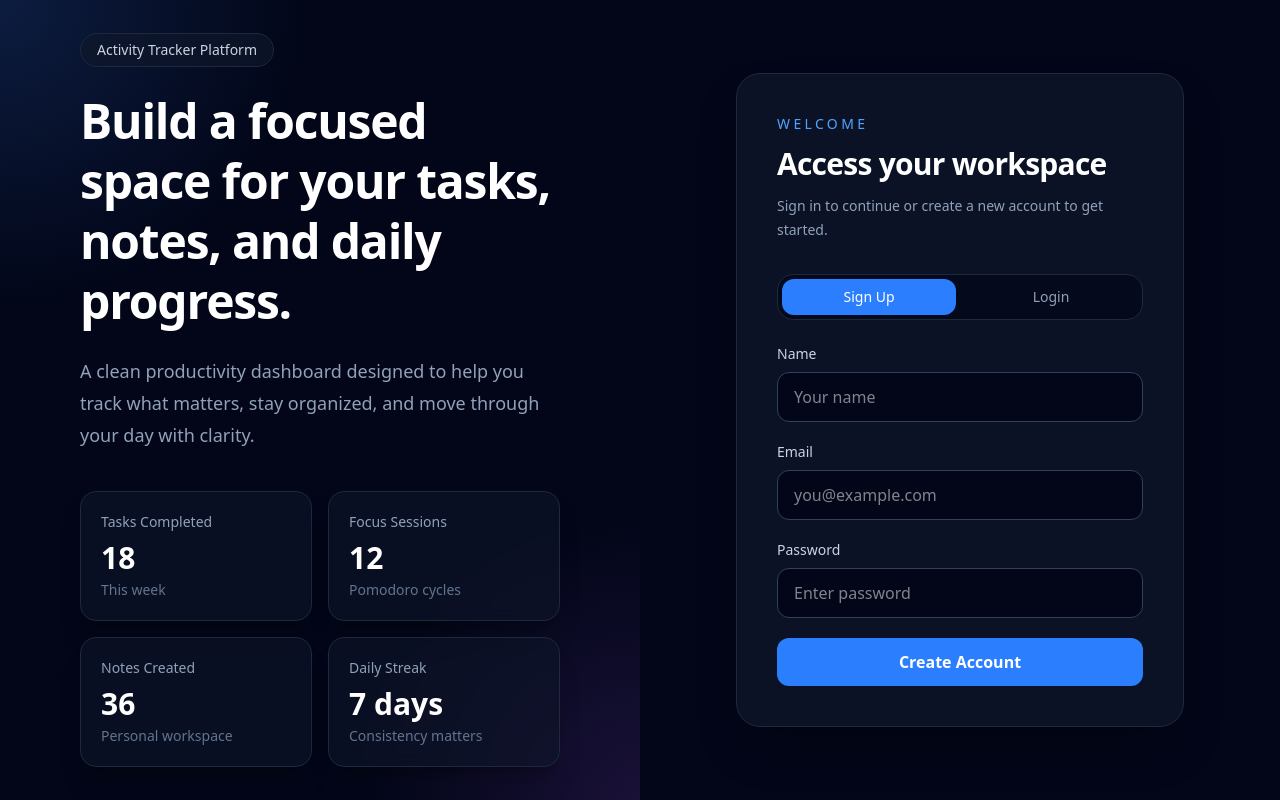
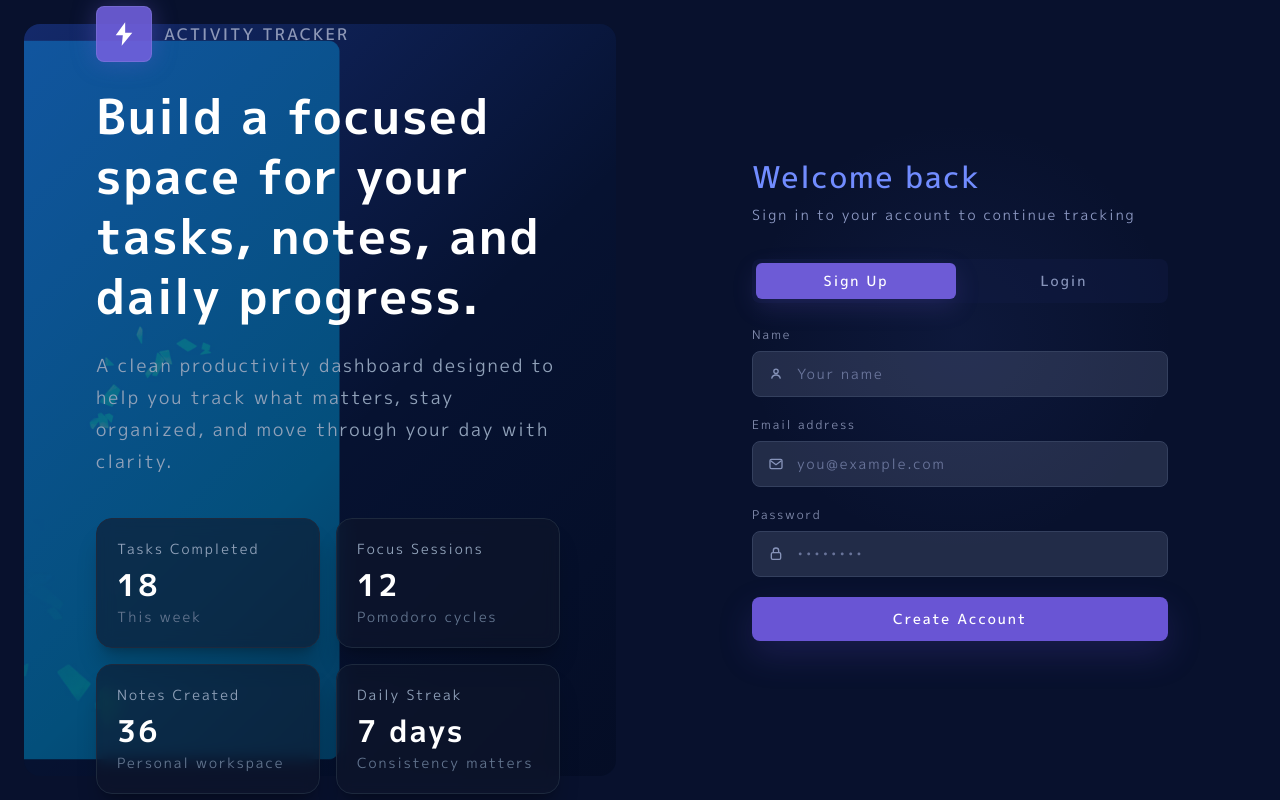
Before and after one commit to nbandari1/Web-App-Project, a Next.js app in the folder web-app/frontend/: page / in a window 1280 px wide. Built offline with nearby package versions, Linux system fonts and the light colour scheme; no server answers.

Commit message:
Login UI overhaul

```diff
--- a/web-app/frontend/app/page.tsx
+++ b/web-app/frontend/app/page.tsx
@@ -1,18 +1,42 @@
 import LoginForm from "@/components/auth/LoginForm";
+import { M_PLUS_1p } from "next/font/google";
+
+const mPlus1P = M_PLUS_1p({
+  variable: "--font-m-plus-1p",
+  subsets: ["latin"],
+  weight: ["400", "500", "700"],
+});
 
 export default function Home() {
   return (
-    <main className="min-h-screen bg-slate-950 text-white">
+    <main
+      className={`${mPlus1P.variable} min-h-screen text-white`}
+      style={{
+        backgroundColor: "#08112d",
+        fontFamily: "var(--font-m-plus-1p), sans-serif",
+        letterSpacing: "2px",
+      }}
+    >
       <div className="grid min-h-screen lg:grid-cols-2">
         <section className="relative hidden overflow-hidden lg:flex lg:flex-col lg:justify-center px-12 xl:px-20">
-          <div className="absolute inset-0 bg-[radial-gradient(circle_at_top_left,rgba(59,130,246,0.18),transparent_30%),radial-gradient(circle_at_bottom_right,rgba(168,85,247,0.14),transparent_28%)]" />
+          <div
+            className="absolute inset-x-6 top-6 bottom-6 rounded-2xl bg-cover bg-center"
+            style={{ backgroundImage: "url('/images/login_bg.png')" }}
+          />
+          <div className="absolute inset-x-6 top-6 bottom-6 rounded-2xl bg-[#07152f]/50" />
+          <div className="absolute inset-x-6 top-6 bottom-6 rounded-2xl bg-[linear-gradient(135deg,rgba(55,102,255,0.28),transparent_55%,rgba(3,9,28,0.55))]" />
 
-          <div className="relative z-10 max-w-xl">
-            <p className="inline-flex items-center rounded-full border border-slate-800 bg-slate-900/70 px-4 py-1.5 text-sm text-slate-300 backdrop-blur">
-              Activity Tracker Platform
+          <div className="relative z-10 max-w-xl pl-4">
+            <p className="inline-flex items-center gap-3 text-sm font-medium uppercase text-[#d8ddf5]/80">
+              <span className="grid h-14 w-14 place-items-center rounded-lg border border-white/10 bg-[#7160dc]/90 shadow-[0_0_24px_rgba(113,96,220,0.35)]">
+                <svg viewBox="0 0 24 24" aria-hidden="true" className="h-7 w-7 fill-white">
+                  <path d="M13 2 4.9 13h6.1l-1 9L19.1 11H13l0-9Z" />
+                </svg>
+              </span>
+              <span className="text-base normal-case text-[#adb5cf] opacity-80">ACTIVITY TRACKER</span>
             </p>
 
-            <h1 className="mt-6 text-5xl font-bold leading-tight tracking-tight">
+            <h1 className="mt-6 text-5xl font-bold leading-tight tracking-[2px]">
               Build a focused space for your tasks, notes, and daily progress.
             </h1>
 
@@ -54,18 +78,16 @@ export default function Home() {
         </section>
 
         <section className="relative flex items-center justify-center px-6 py-10 sm:px-8 lg:px-12">
-          <div className="absolute inset-0 lg:hidden bg-[radial-gradient(circle_at_top,rgba(59,130,246,0.14),transparent_35%)]" />
+          <div className="absolute inset-0 bg-[#08112d]" />
+          <div className="absolute inset-0 opacity-60 bg-[radial-gradient(circle_at_50%_42%,rgba(74,102,211,0.14),transparent_38%)]" />
 
-          <div className="relative w-full max-w-md rounded-3xl border border-slate-800 bg-slate-900/75 p-8 shadow-2xl shadow-black/30 backdrop-blur-xl sm:p-10">
+          <div className="relative w-full max-w-md px-2 py-8 sm:px-4 sm:py-10">
             <div className="mb-8">
-              <p className="text-sm font-medium uppercase tracking-[0.24em] text-blue-400">
-                Welcome
-              </p>
-              <h2 className="mt-3 text-3xl font-bold tracking-tight">
-                Access your workspace
+              <h2 className="text-3xl font-medium text-[#718cff]">
+                Welcome back
               </h2>
-              <p className="mt-3 text-sm leading-6 text-slate-400">
-                Sign in to continue or create a new account to get started.
+              <p className="mt-2 text-sm leading-6 text-[#8c98c2]">
+                Sign in to your account to continue tracking
               </p>
             </div>
 
--- a/web-app/frontend/components/auth/LoginForm.tsx
+++ b/web-app/frontend/components/auth/LoginForm.tsx
@@ -79,17 +79,17 @@ export default function LoginForm() {
 
   return (
     <>
-      <div className="mb-6 grid grid-cols-2 gap-2 rounded-2xl border border-slate-800 bg-slate-950/70 p-1">
+      <div className="mb-6 grid grid-cols-2 gap-2 rounded-lg bg-[#111b42]/50 p-1">
         <button
           type="button"
           onClick={() => {
             setMode("signup");
             setMessage("");
           }}
-          className={`rounded-xl px-4 py-2 text-sm font-medium transition ${
+          className={`rounded-md px-4 py-2 text-sm font-medium tracking-[2px] transition ${
             mode === "signup"
-              ? "bg-blue-500 text-white"
-              : "text-slate-400 hover:text-white"
+              ? "bg-[#6d5bd6] text-white shadow-[0_8px_24px_rgba(109,91,214,0.18)]"
+              : "text-[#8794ba] hover:text-white"
           }`}
         >
           Sign Up
@@ -100,10 +100,10 @@ export default function LoginForm() {
             setMode("login");
             setMessage("");
           }}
-          className={`rounded-xl px-4 py-2 text-sm font-medium transition ${
+          className={`rounded-md px-4 py-2 text-sm font-medium tracking-[2px] transition ${
             mode === "login"
-              ? "bg-blue-500 text-white"
-              : "text-slate-400 hover:text-white"
+              ? "bg-[#6d5bd6] text-white shadow-[0_8px_24px_rgba(109,91,214,0.18)]"
+              : "text-[#8794ba] hover:text-white"
           }`}
         >
           Login
@@ -113,46 +113,71 @@ export default function LoginForm() {
       <form className="space-y-5" onSubmit={handleSubmit}>
         {mode === "signup" ? (
           <div>
-            <label className="mb-2 block text-sm text-slate-300">Name</label>
+            <label className="mb-2 block text-xs text-[#7f89aa]">Name</label>
+            <div className="relative">
+              <svg viewBox="0 0 24 24" aria-hidden="true" className="absolute left-4 top-1/2 h-4 w-4 -translate-y-1/2 fill-none stroke-[#8794ba] stroke-2">
+                <circle cx="12" cy="8" r="3.25" />
+                <path d="M5.5 19c.7-3.7 3-5.5 6.5-5.5s5.8 1.8 6.5 5.5" />
+              </svg>
               <input
                 id="name"
                 type="text"
                 value={formData.name}
                 onChange={handleChange}
-              className="w-full rounded-xl border border-slate-700 bg-slate-950 px-4 py-3 text-white"
+                className="w-full rounded-lg border border-[#34405e] bg-[#8b96b3]/20 py-3 pl-11 pr-4 text-sm text-white outline-none transition placeholder:text-[#69749a] focus:border-[#718cff] focus:bg-[#8b96b3]/25"
                 placeholder="Your name"
               />
+            </div>
           </div>
         ) : null}
 
         <div>
-          <label className="mb-2 block text-sm text-slate-300">Email</label>
+          <label className="mb-2 block text-xs text-[#7f89aa]">Email address</label>
+          <div className="relative">
+            <svg viewBox="0 0 24 24" aria-hidden="true" className="absolute left-4 top-1/2 h-4 w-4 -translate-y-1/2 fill-none stroke-[#8794ba] stroke-2">
+              <rect x="3" y="5" width="18" height="14" rx="2" />
+              <path d="m4 7 8 6 8-6" />
+            </svg>
             <input
               id="email"
               type="email"
               value={formData.email}
               onChange={handleChange}
-            className="w-full rounded-xl border border-slate-700 bg-slate-950 px-4 py-3 text-white"
+              className="w-full rounded-lg border border-[#34405e] bg-[#8b96b3]/20 py-3 pl-11 pr-4 text-sm text-white outline-none transition placeholder:text-[#69749a] focus:border-[#718cff] focus:bg-[#8b96b3]/25"
               placeholder="you@example.com"
             />
           </div>
+        </div>
 
         <div>
-          <label className="mb-2 block text-sm text-slate-300">Password</label>
+          <div className="mb-2 flex items-center justify-between">
+            <label className="text-xs text-[#7f89aa]">Password</label>
+            {mode === "login" ? (
+              <button type="button" className="text-[10px] text-[#718cff] hover:text-white">
+                Forgot password
+              </button>
+            ) : null}
+          </div>
+          <div className="relative">
+            <svg viewBox="0 0 24 24" aria-hidden="true" className="absolute left-4 top-1/2 h-4 w-4 -translate-y-1/2 fill-none stroke-[#8794ba] stroke-2">
+              <rect x="5" y="10" width="14" height="10" rx="2" />
+              <path d="M8 10V7a4 4 0 0 1 8 0v3" />
+            </svg>
             <input
               id="password"
               type="password"
               value={formData.password}
               onChange={handleChange}
-            className="w-full rounded-xl border border-slate-700 bg-slate-950 px-4 py-3 text-white"
-            placeholder="Enter password"
+              className="w-full rounded-lg border border-[#34405e] bg-[#8b96b3]/20 py-3 pl-11 pr-4 text-sm text-white outline-none transition placeholder:text-[#69749a] focus:border-[#718cff] focus:bg-[#8b96b3]/25"
+              placeholder="••••••••"
             />
+          </div>
         </div>
 
         <button
           type="submit"
           disabled={loading}
-          className="w-full rounded-xl bg-blue-500 py-3 font-semibold"
+          className="w-full rounded-lg bg-[#6955d4] py-3 text-sm font-medium text-white shadow-[0_14px_34px_rgba(85,67,190,0.22)] transition hover:bg-[#7562df] disabled:cursor-not-allowed disabled:opacity-60"
         >
           {loading
             ? mode === "signup"
```
Lines whose indentation alone changed are shown as unchanged.
